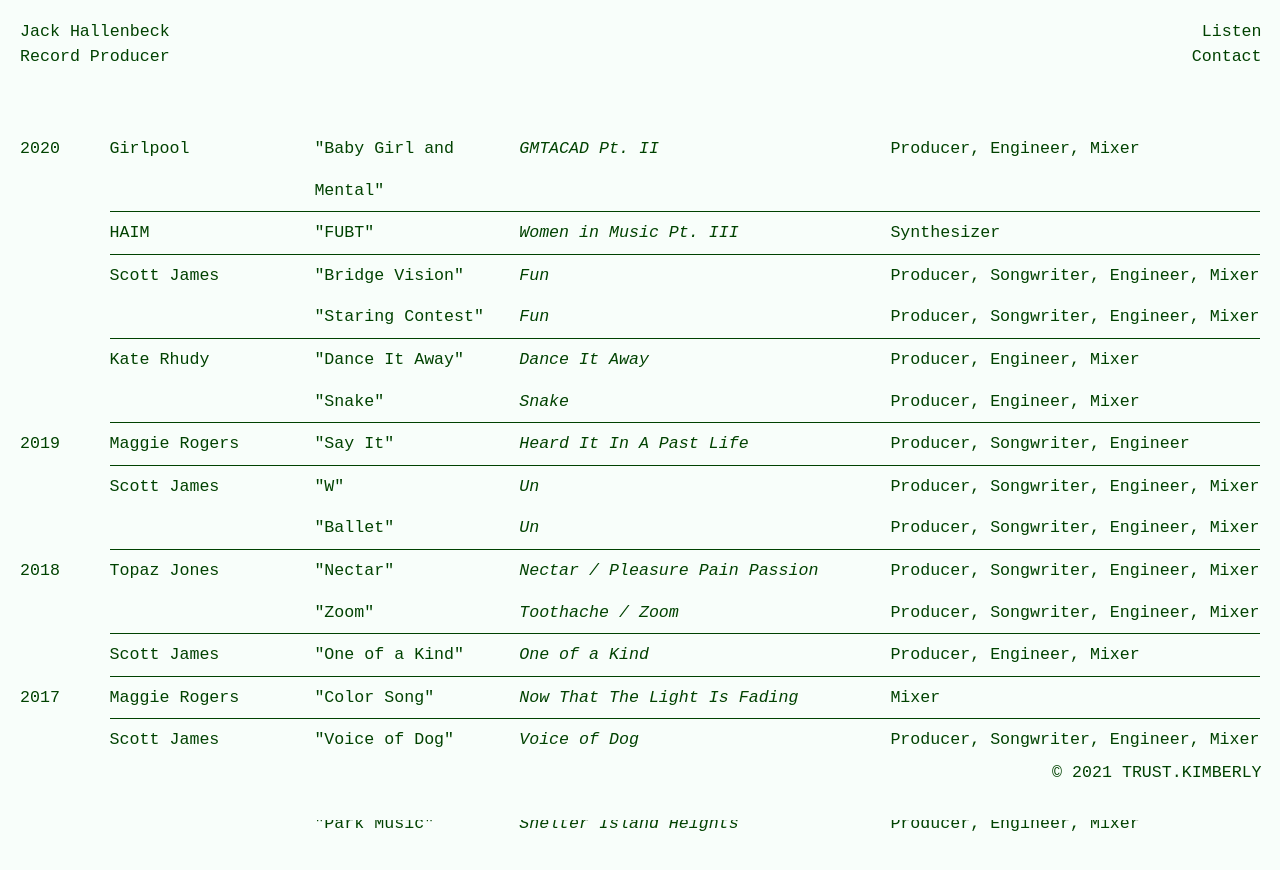
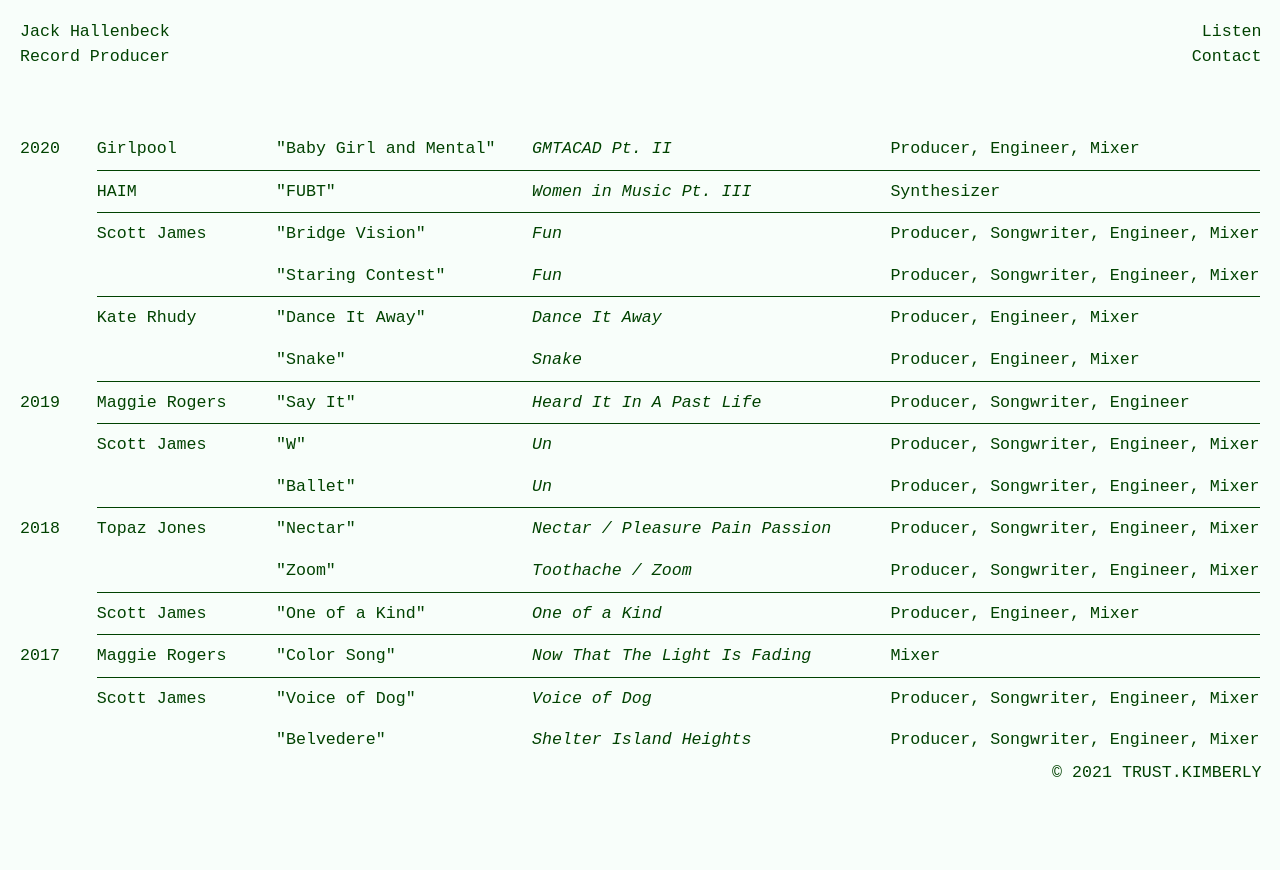
Before and after one commit to trust-kimberly/jack3, a plain HTML site: page index.html in a window 1280 px wide. Drawn offline with Linux system fonts and the light colour scheme.

Commit message:
song-container

```diff
--- a/style.css
+++ b/style.css
@@ -85,7 +85,7 @@ img {
 .song-container {
     display: grid;
     grid-template-rows: auto;
-    grid-template-columns: 7vw 16vw 16vw 29vw 1fr;
+    grid-template-columns: 6vw 14vw 20vw 28vw 1fr;
     grid-template-areas:
     "year artist song album credit";
     font-size: 1.3vw;
@@ -112,8 +112,6 @@ img {
 .credit {
     grid-area: credit;
     font-size: 1.3vw;
-
-    /* background-color: slategray; */
 }
 
 .bottom {
```
